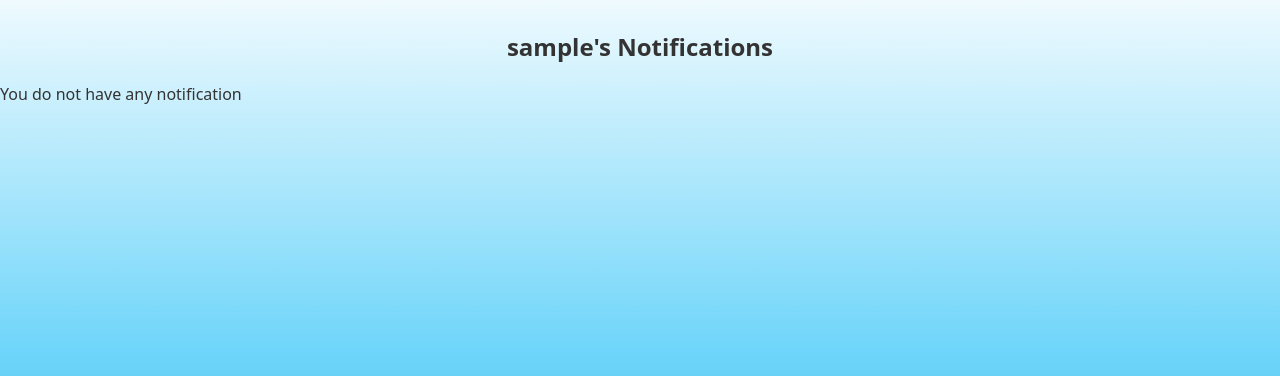
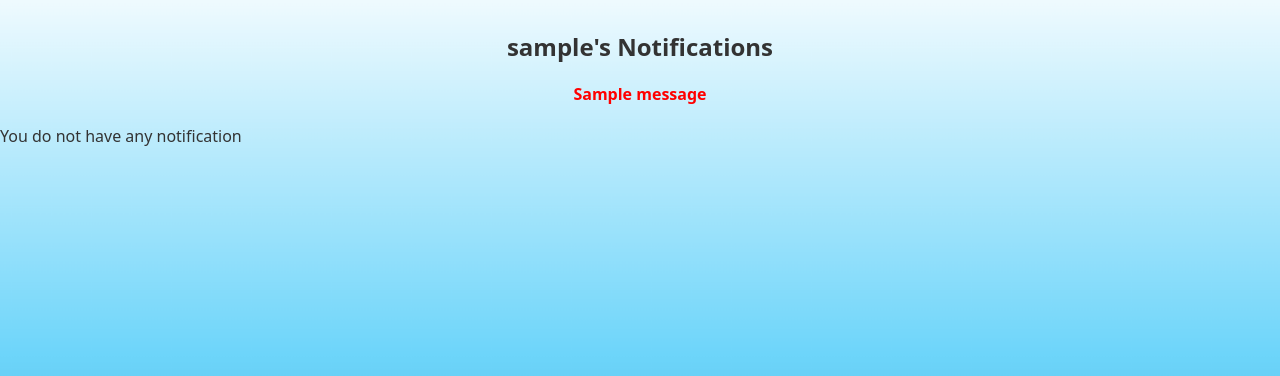
Before and after one commit to Vidya-GM/Recipe_Generator, a Django app: page /users/notifications/ in a window 1280 px wide. Shown: the part 44-420 px from the top of the page. Run offline with Django 5.2, Linux system fonts and the light colour scheme; a user stored in the database is signed in; tables that the repository leaves empty hold one stand-in row (values such as "Sample post"); one stand-in notice (Sample message) is shown.

Commit message:
Fix bug related to notification about deleted comment

```diff
--- a/culinary_cloud_ai/applications/recipe_user/templates/recipe_user/notification_list.html
+++ b/culinary_cloud_ai/applications/recipe_user/templates/recipe_user/notification_list.html
@@ -5,6 +5,20 @@
 <link rel="stylesheet" href="{% static 'css/notifications.css' %}">
 
 <h2> {{ notif_recipient }}'s Notifications </h2>
+
+    <!--  Message display block -->
+    {% if messages %}
+        <ul class="messages" style="list-style: none; padding: 0;">
+            {% for message in messages %}
+                <li class="alert {% if message.tags %}alert-{{ message.tags }}{% endif %}"
+                style="text-align: center; color: red; font-weight: bold; margin: 20px 0;"
+                >
+                    {{ message }}
+                </li>
+            {% endfor %}
+        </ul>
+    {% endif %}
+
     {% if notifications %}
     <form method="POST" action="{% url 'delete-selected-notifications' %}">
         {% csrf_token %}
--- a/culinary_cloud_ai/applications/recipe_user/views.py
+++ b/culinary_cloud_ai/applications/recipe_user/views.py
@@ -102,6 +102,10 @@ def notificationVisit(request, pk):
 
     target = notification.target
 
+    if not target:
+        messages.warning(request, "This notification is no longer valid.")
+        return redirect("notification-list")
+
     # If target is a Comment or Like, redirect to its recipe
     if hasattr(target, 'recipe'):
         # If it's a Comment, include anchor to scroll to it
```
Also changed, not shown: culinary_cloud_ai/applications/__init__.py (added), culinary_cloud_ai/applications/recipes/generators/prompts.py (renamed from culinary_cloud_ai/applications/recipes/generators/test_prompts.py).
